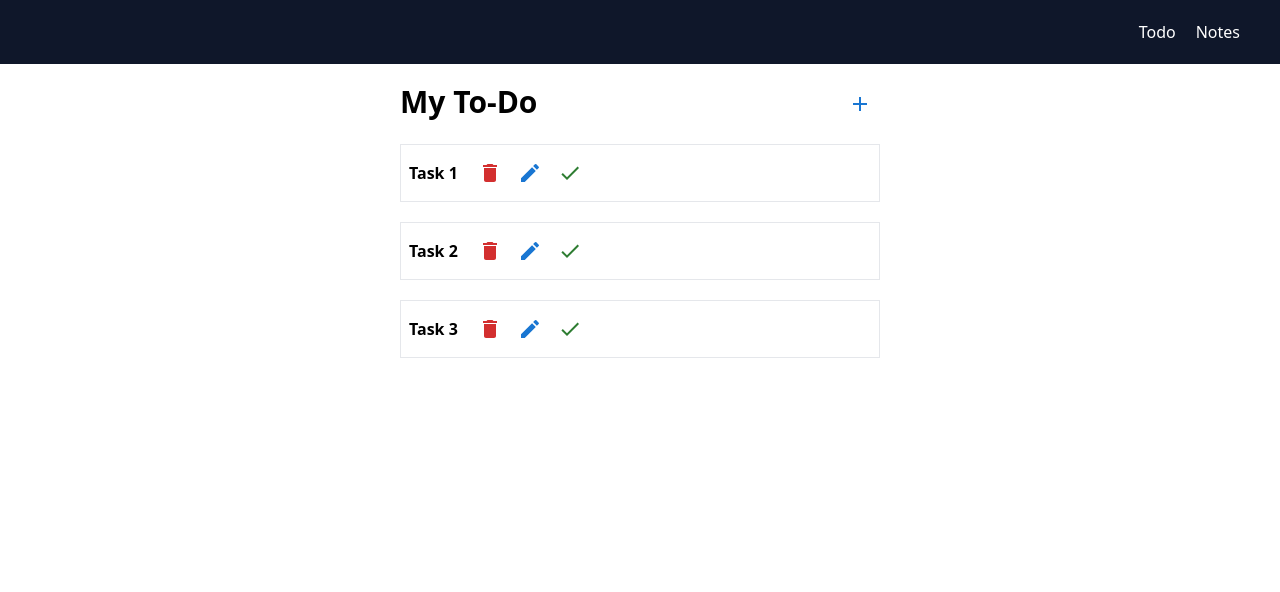
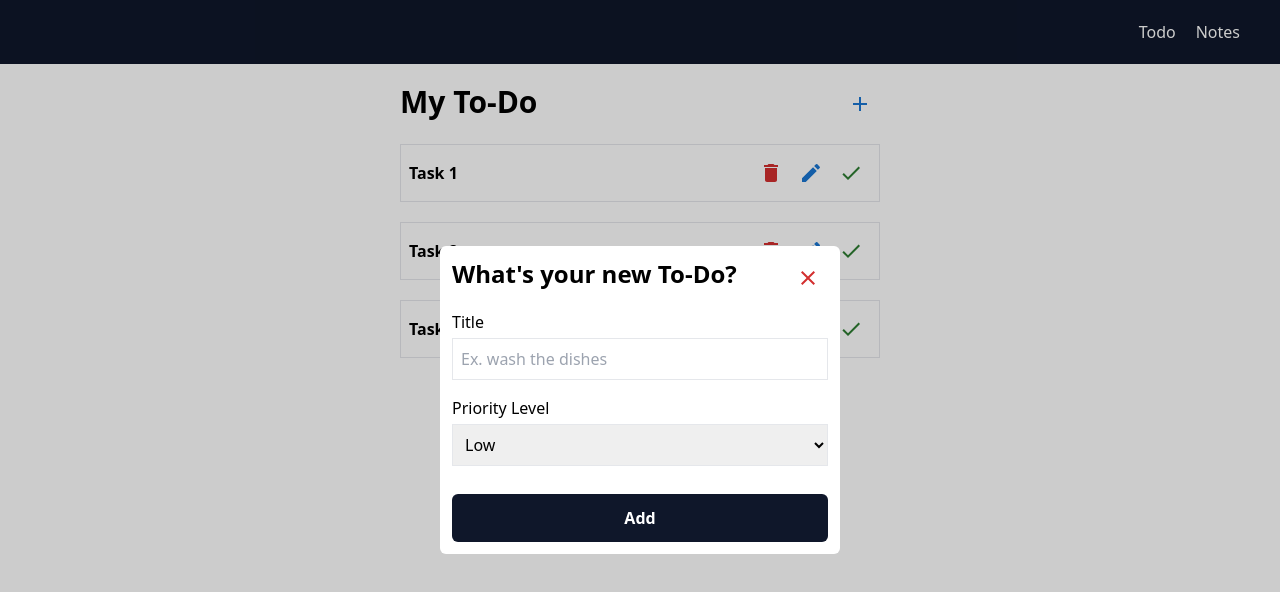
Before and after one commit to adriandotdev/nextjs-todo-app, a Next.js app: page /todo/list in a window 1280 px wide. Both pictures are taken after a click on the button 860 px from the left and 104 px from the top of the page. Shown: the top 592 px of the page. Built offline with nearby package versions, Linux system fonts and the light colour scheme.

Commit message:
development: Structure the components of todo page

```diff
--- a/app/todo/list/page.jsx
+++ b/app/todo/list/page.jsx
@@ -1,67 +1,9 @@
-"use client";
-import React, { useRef, useState } from "react";
-import AddIcon from "@mui/icons-material/Add";
-import { IconButton } from "@mui/material";
-import Todo from "@components/Todo";
+import TodoList from "@components/TodoList";
 
 const TodoListPage = () => {
-	const [todos, setTodos] = useState([
-		{ title: "Task 1", priority: "medium" },
-		{ title: "Task 2", priority: "high" },
-		{ title: "Task 3", priority: "low" },
-	]);
-	const [draggedElement, setDraggedElement] = useState(null);
-	const container = useRef(null);
-
-	const GetDragAfterElement = (container, y) => {
-		const draggableElements = [
-			...container.querySelectorAll(".draggable:not(.dragging)"),
-		];
-
-		return draggableElements.reduce(
-			(closest, child) => {
-				const box = child.getBoundingClientRect();
-				const offset = y - box.top - box.height / 2;
-
-				if (offset < 0 && offset > closest.offset) {
-					return { offset: offset, element: child };
-				} else {
-					return closest;
-				}
-			},
-			{ offset: Number.NEGATIVE_INFINITY }
-		).element;
-	};
-
-	const OnDragOver = (e) => {
-		e.preventDefault();
-
-		const afterElement = GetDragAfterElement(container.current, e.clientY);
-
-		if (afterElement === null) {
-			container.current.appendChild(draggedElement);
-		} else {
-			container.current.insertBefore(draggedElement, afterElement);
-		}
-	};
-
 	return (
-		<div className="flex justify-center items-center flex-col">
-			<div className="mt-5 flex gap-3 justify-between w-full max-w-[30rem]">
-				<h1 className="text-3xl font-sans font-bold">My To-Do</h1>
-				<IconButton color="primary" aria-label="add">
-					<AddIcon />
-				</IconButton>
-			</div>
-			<div
-				ref={container}
-				className="container max-w-[30rem] w-[30rem]"
-				onDragOver={OnDragOver}
-			>
-				{todos.map((todo) => (
-					<Todo todo={todo.title} setDraggedElement={setDraggedElement} />
-				))}
-			</div>
+		<div className="relative flex justify-center items-center flex-col px-4 xl:px-0">
+			<TodoList />
 		</div>
 	);
 };
--- /dev/null
+++ b/components/AddTodoModal.jsx
@@ -0,0 +1,109 @@
+"use client";
+
+import { CircularProgress, IconButton } from "@mui/material";
+import React from "react";
+import { useForm } from "react-hook-form";
+import CloseIcon from "@mui/icons-material/Close";
+
+const AddTodoModal = ({ setModal }) => {
+	const {
+		register,
+		handleSubmit,
+		formState: { errors, isSubmitting },
+	} = useForm();
+
+	const AddNewTodo = (data) => {
+		console.log(errors);
+	};
+
+	const CloseModal = (e) => {
+		e.stopPropagation();
+
+		setModal(false);
+	};
+
+	return (
+		<div
+			className="bg-black bg-opacity-20 fixed top-0 left-0 right-0 bottom-0 flex justify-center items-end lg:items-center"
+			onClick={CloseModal}
+		>
+			<div
+				className="lg:max-w-[25rem] w-full p-3 bg-white rounded-md"
+				onClick={(e) => e.stopPropagation()}
+			>
+				<div className="flex justify-between">
+					<h1 className="font-bold text-xl lg:text-2xl xl:text-2xl">
+						What's your new To-Do?
+					</h1>
+					<IconButton
+						color="error"
+						aria-label="close"
+						onClick={() => setModal(false)}
+					>
+						<CloseIcon />
+					</IconButton>
+				</div>
+
+				<form
+					onSubmit={handleSubmit(AddNewTodo)}
+					className="flex flex-col gap-4 w-full mt-3"
+				>
+					<section className="flex flex-col gap-1">
+						<label className="font-medium" htmlFor="title">
+							Title
+						</label>
+						<input
+							{...register("title", {
+								required: "Please provide a title",
+								maxLength: {
+									value: 25,
+									message: "Title must be maximum of 8 characters",
+								},
+							})}
+							className={`p-2 border ${
+								errors.title?.message
+									? "border-red-500 outline-red-500"
+									: "border outline-black"
+							}`}
+							type="text"
+							name="title"
+							id="title"
+							placeholder="Ex. wash the dishes"
+						/>
+						{errors.title?.message && (
+							<small className={errors.title?.message && "text-red-500"}>
+								{errors.title?.message}
+							</small>
+						)}
+					</section>
+
+					<section className="flex flex-col gap-1">
+						<label className="font-medium" htmlFor="priority">
+							Priority Level
+						</label>
+
+						<select
+							{...register("priority", { required: true })}
+							className="border p-2"
+							name="priority"
+							id="priority"
+						>
+							<option value="low">Low</option>
+							<option value="medium">Medium</option>
+							<option value="high">High</option>
+						</select>
+					</section>
+
+					<button
+						disabled={isSubmitting}
+						className="font-bold bg-slate-900 text-white p-3 mt-3 cursor-pointer hover:bg-slate-800 transition-all active:scale-110 active:bg-slate-600 rounded-md"
+					>
+						{isSubmitting ? <CircularProgress size={"1em"} /> : "Add"}
+					</button>
+				</form>
+			</div>
+		</div>
+	);
+};
+
+export default AddTodoModal;
--- a/components/Todo.jsx
+++ b/components/Todo.jsx
@@ -17,7 +17,7 @@ const Todo = ({ todo, setDraggedElement }) => {
 
 	return (
 		<div
-			className="draggable bg-white flex gap-3 items-center border border-gray-200 p-2 max-w-[30rem] w-full mt-5 cursor-move "
+			className="draggable bg-white flex justify-between items-center gap-3 border border-gray-200 p-2 max-w-[30rem] w-full mt-5 cursor-move "
 			draggable="true"
 			onDragStart={OnDragStart}
 			onDragEnd={OnDragEnd}
--- /dev/null
+++ b/components/TodoList.jsx
@@ -0,0 +1,84 @@
+"use client";
+
+import React, { useRef, useState } from "react";
+import AddIcon from "@mui/icons-material/Add";
+import { IconButton } from "@mui/material";
+import AddTodoModal from "./AddTodoModal";
+import Todo from "./Todo";
+
+const TodoList = () => {
+	// State of list of todos
+	const [todos, setTodos] = useState(() => [
+		{ title: "Task 1", priority: "medium" },
+		{ title: "Task 2", priority: "high" },
+		{ title: "Task 3", priority: "low" },
+	]);
+
+	// State for opening the AddTodoModal.
+	const [modal, setModal] = useState(() => false);
+
+	// State for knowing which todo element is dragged by the user.
+	const [draggedElement, setDraggedElement] = useState(null);
+
+	// Container of the todo to drag over.
+	const container = useRef(null);
+
+	const GetDragAfterElement = (container, y) => {
+		const draggableElements = [
+			...container.querySelectorAll(".draggable:not(.dragging)"),
+		];
+
+		return draggableElements.reduce(
+			(closest, child) => {
+				const box = child.getBoundingClientRect();
+				const offset = y - box.top - box.height / 2;
+
+				if (offset < 0 && offset > closest.offset) {
+					return { offset: offset, element: child };
+				} else {
+					return closest;
+				}
+			},
+			{ offset: Number.NEGATIVE_INFINITY }
+		).element;
+	};
+
+	const OnDragOver = (e) => {
+		e.preventDefault();
+
+		const afterElement = GetDragAfterElement(container.current, e.clientY);
+
+		if (afterElement === null) {
+			container.current.appendChild(draggedElement);
+		} else {
+			container.current.insertBefore(draggedElement, afterElement);
+		}
+	};
+
+	return (
+		<>
+			<div className="mt-5 flex gap-3 justify-between w-full max-w-[30rem]">
+				<h1 className="text-3xl font-sans font-bold">My To-Do</h1>
+				<IconButton
+					color="primary"
+					aria-label="add"
+					onClick={() => setModal(true)}
+				>
+					<AddIcon />
+				</IconButton>
+			</div>
+			<div
+				ref={container}
+				className="container max-w-[30rem]"
+				onDragOver={OnDragOver}
+			>
+				{todos.map((todo) => (
+					<Todo todo={todo.title} setDraggedElement={setDraggedElement} />
+				))}
+			</div>
+			{modal && <AddTodoModal setModal={setModal} />}
+		</>
+	);
+};
+
+export default TodoList;
```
